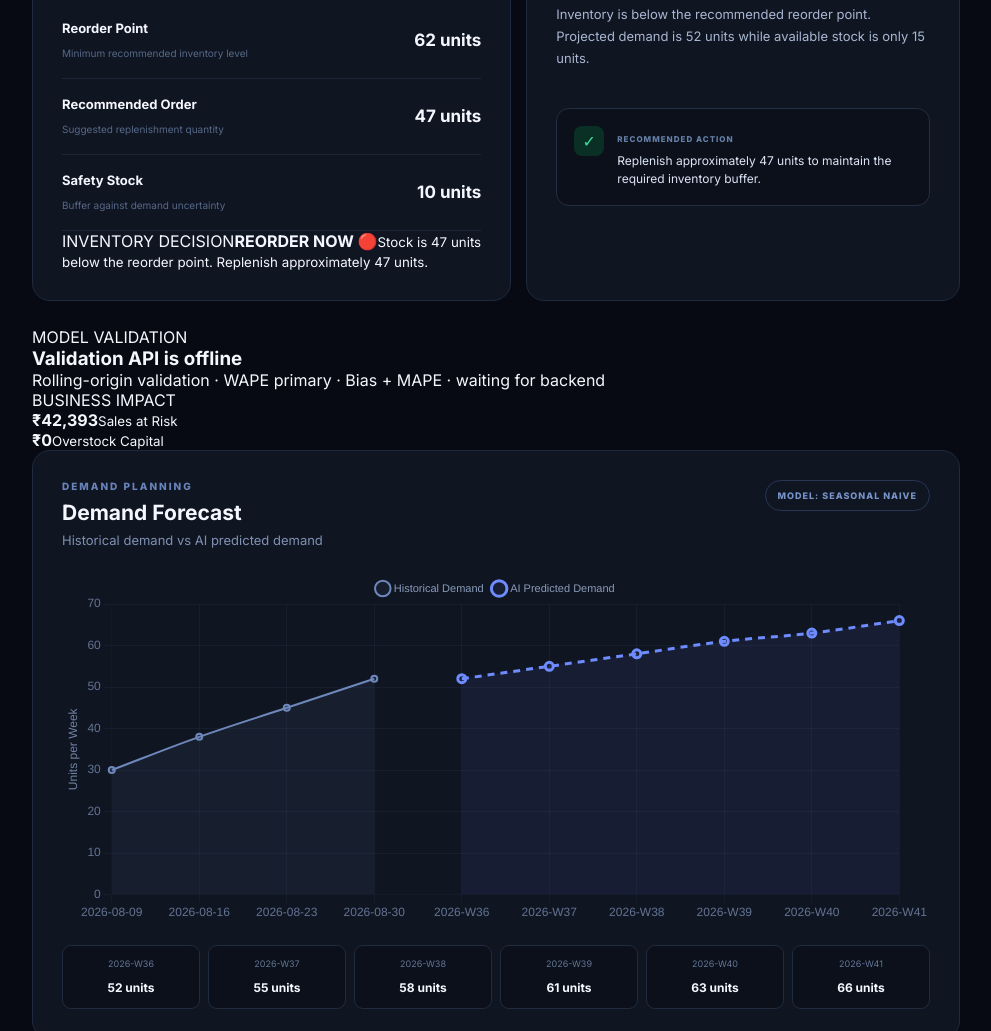
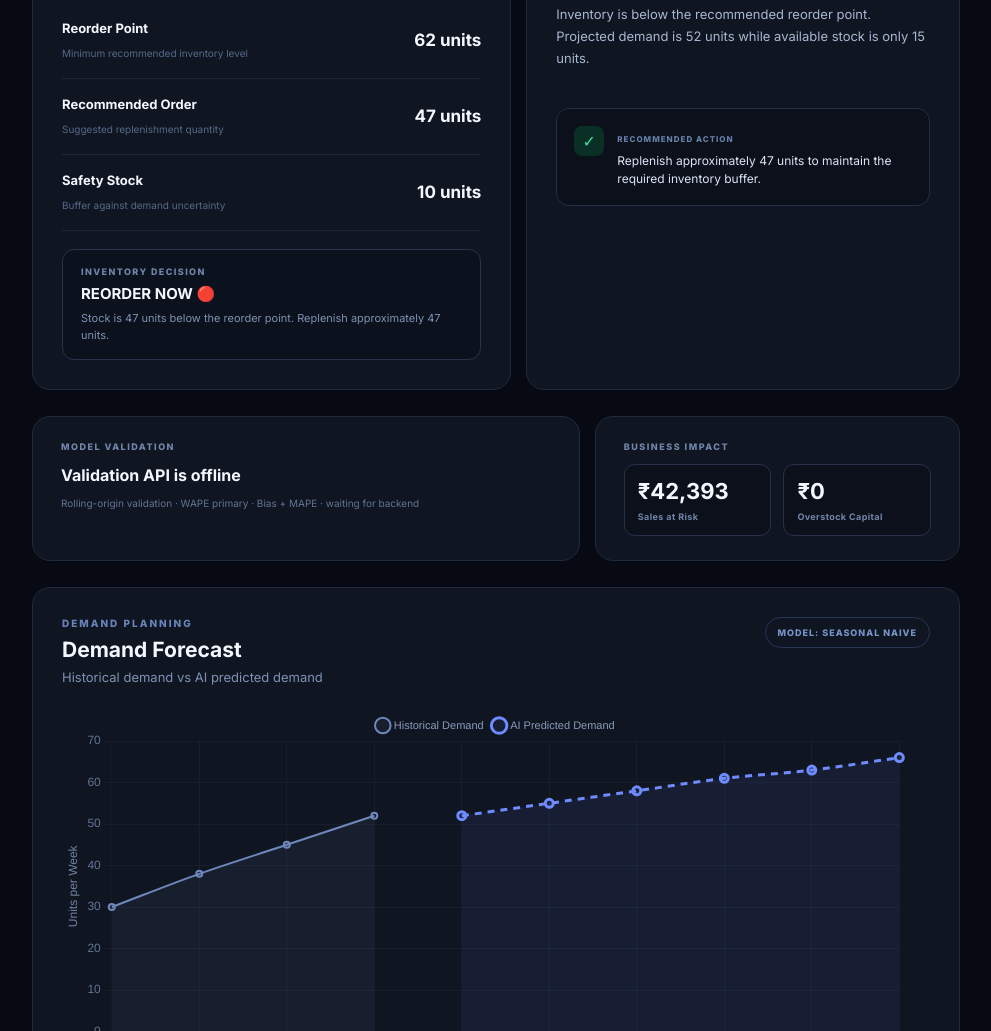
Before and after one commit to darshxn10x/foresight-ai, a plain HTML site: page frontend/index.html in a window 1280 px wide. Shown: the part 1086-2117 px from the top of the page, without its empty margins (276-1267 px from the left). Drawn offline with nearby package versions, Linux system fonts and the light colour scheme; no server answers.

Commit message:
fix: load polished inventory and impact UI

```diff
--- a/frontend/index.html
+++ b/frontend/index.html
@@ -8,6 +8,7 @@
     <link rel="preconnect" href="https://fonts.gstatic.com" crossorigin>
     <link href="https://fonts.googleapis.com/css2?family=Inter:wght@400;500;600;700;800&display=swap" rel="stylesheet">
     <link rel="stylesheet" href="style.css">
+    <link rel="stylesheet" href="enhancements.css">
 </head>
 <body>
 <div class="app">
```
